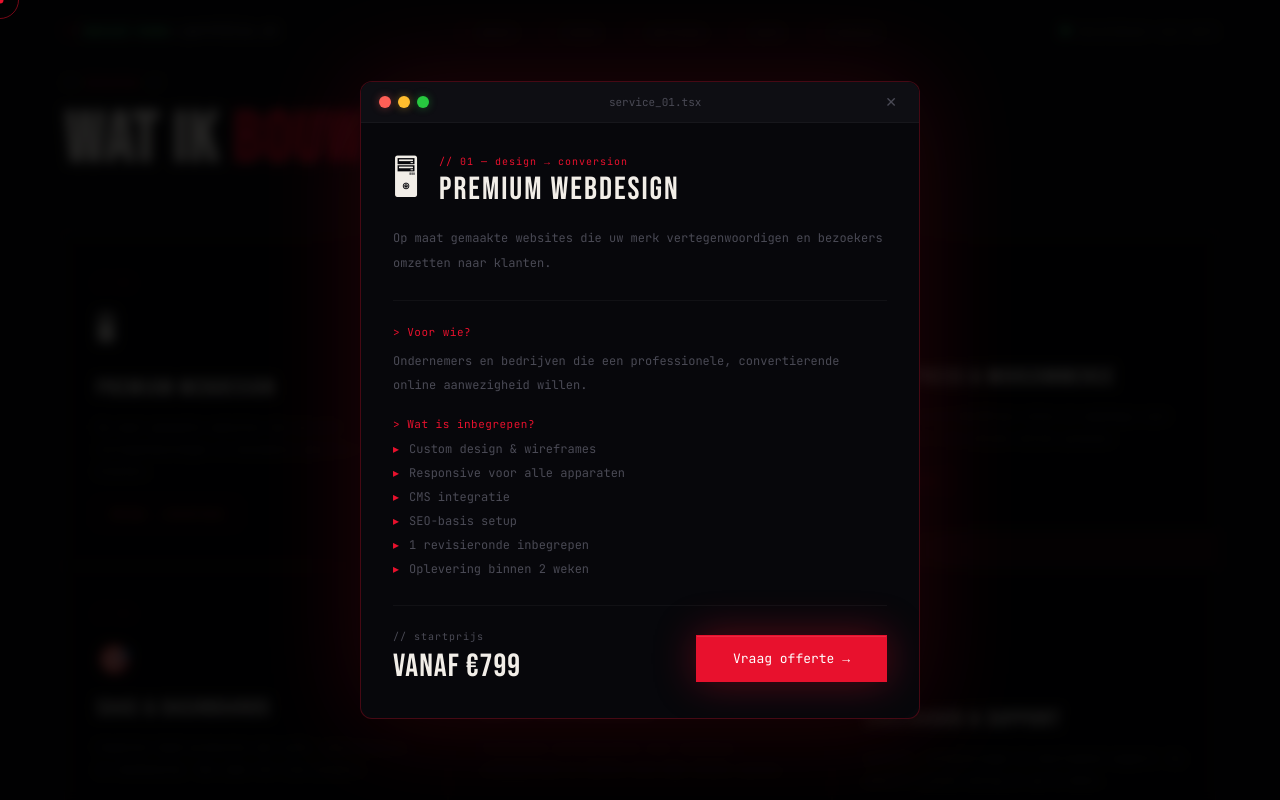
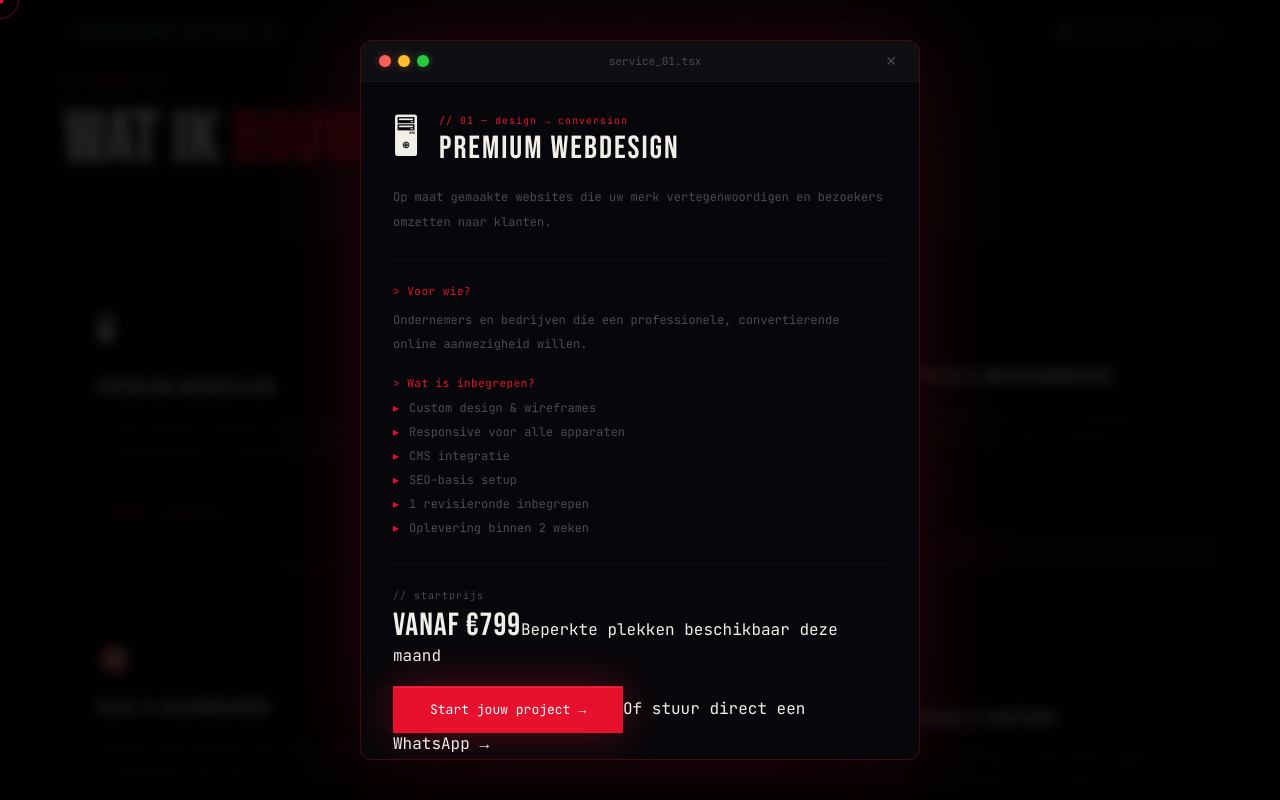
Before and after one commit to danialkomo/danial-site, a Next.js app: page / in a window 1280 px wide. Both pictures are taken after a click on the element 256 px from the left and 2905 px from the top of the page. Shown: the part 2505-3305 px from the top of the page. Built offline with nearby package versions, Linux system fonts and the light colour scheme.

Commit message:
improve service modals

```diff
--- a/app/page.tsx
+++ b/app/page.tsx
@@ -140,6 +140,8 @@ const PROCESS = [
   { num:'03', icon:'⚙️', title:'Ontwikkeling',       desc:'Schone code, snelle laadtijden en alles geoptimaliseerd voor zoekmachines.' },
   { num:'04', icon:'🚀', title:'Launch & Support',   desc:'Live zetten, testen op alle apparaten en doorlopend support nadien.' },
 ]
+
+const WA_NUMBER = '31XXXXXXXXX' // replace with actual WhatsApp number (e.g. 31612345678)
 
 const PHRASES = ['npm run dev', 'git push origin main', 'vercel deploy --prod', 'node server.js', 'npm run build']
 
@@ -286,14 +288,25 @@ function ServiceModal({ service, onClose }) {
             <div className="modal-price">
               <span style={{fontSize:10,color:'var(--gray)',display:'block',marginBottom:4,letterSpacing:1}}>// startprijs</span>
               <span className="modal-price-num">Vanaf {service.prijs}</span>
+              <span className="modal-urgency">Beperkte plekken beschikbaar deze maand</span>
             </div>
+            <div className="modal-ctas">
               <a
                 href={`mailto:hello@danialkomo.com?subject=Offerte aanvraag: ${service.title}`}
                 className="btn-red"
                 style={{cursor:'pointer'}}
               >
-              Vraag offerte →
+                Start jouw project →
               </a>
+              <a
+                href={`https://wa.me/${WA_NUMBER}?text=${encodeURIComponent(`Hallo Danial! Ik heb interesse in ${service.title}. Kun je mij meer informatie geven?`)}`}
+                className="modal-wa-link"
+                target="_blank"
+                rel="noopener noreferrer"
+              >
+                Of stuur direct een WhatsApp →
+              </a>
+            </div>
           </div>
         </div>
       </div>
```
Lines whose indentation alone changed are shown as unchanged.
